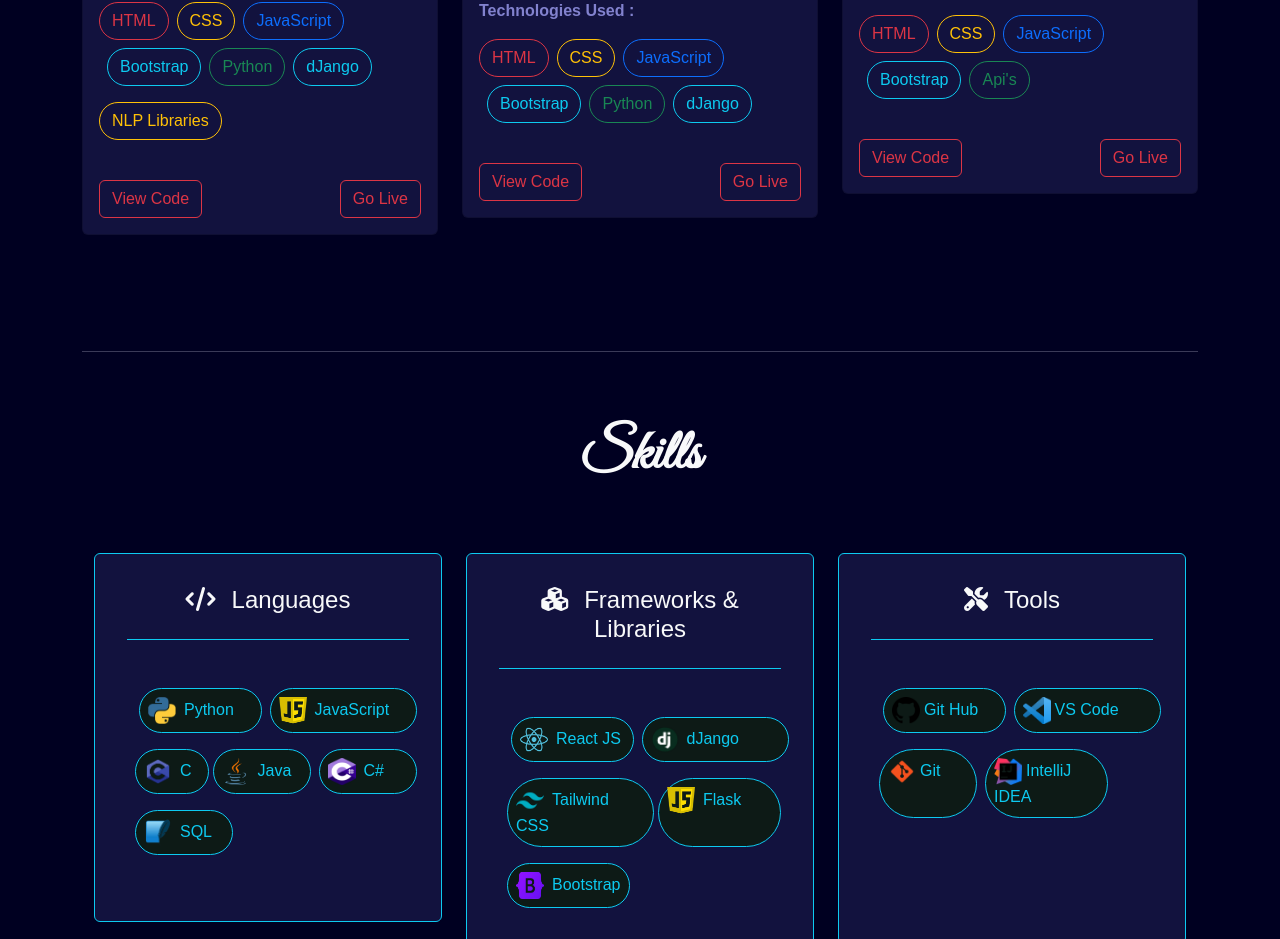
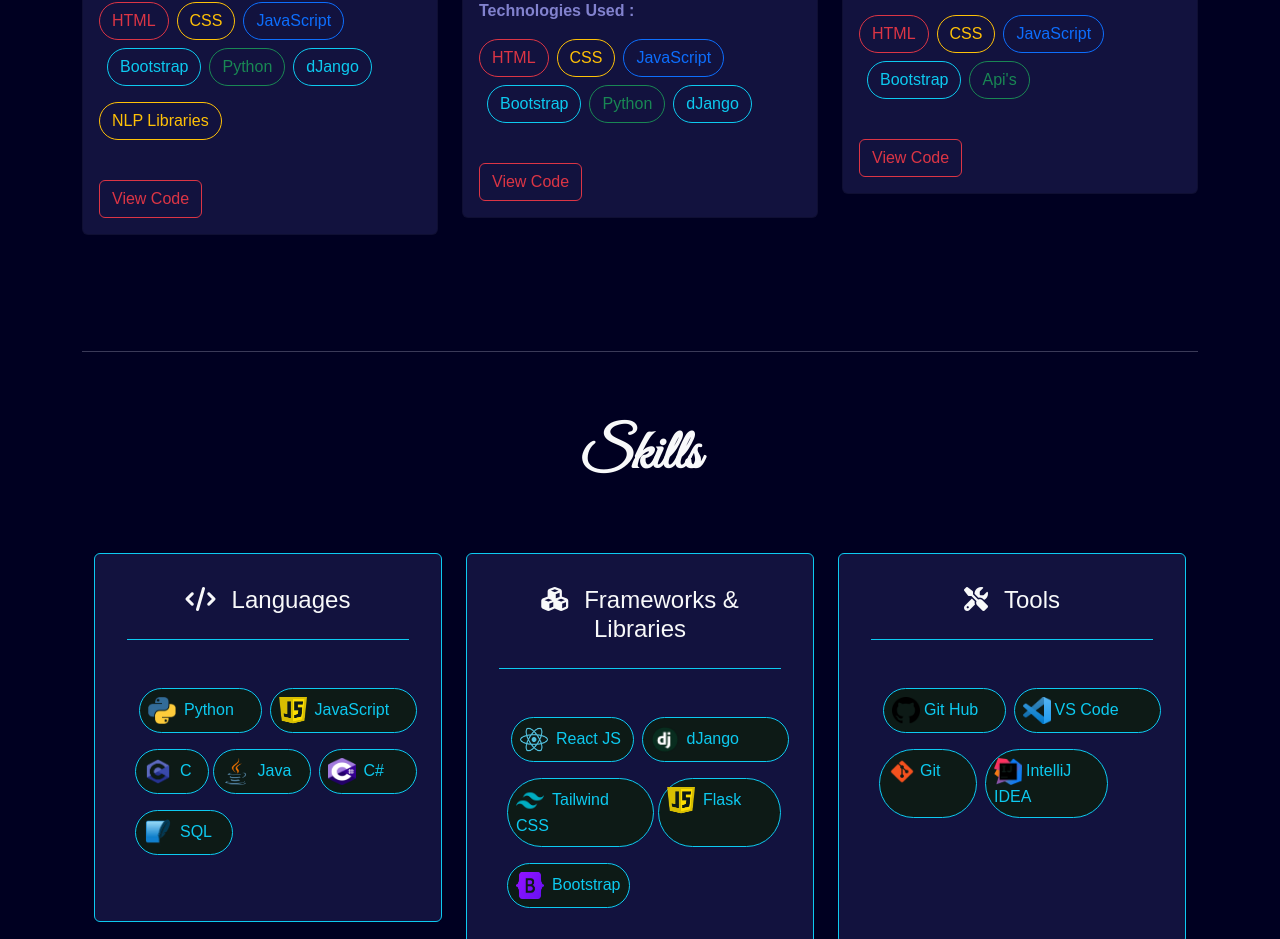
Before and after one commit to enamul-asad/Enamul_Portfolio, a React (Vite) app: page / in a window 1280 px wide. Shown: the part 2217-3156 px from the top of the page. Built offline with nearby package versions, Linux system fonts and the light colour scheme.

Commit message:
Update Projects.jsx

```diff
--- a/src/Compomnents/Projects.jsx
+++ b/src/Compomnents/Projects.jsx
@@ -36,7 +36,7 @@ function Projects() {
                                         <Button variant="outline-warning" className="my-2 rounded-pill">NLP Libraries</Button>
                                     </p>
                                     <Button variant="outline-danger" href="https://github.com/enamul-asad" className="mt-3">View Code</Button>
-                                    <Button variant="outline-danger" href="#" className="mt-3 float-end">Go Live</Button>
+                                    {/* <Button variant="outline-danger" href="#" className="mt-3 float-end">Go Live</Button> */}
                                 </Card.Text>
                             </Card.Body>
                         </Card>
@@ -63,7 +63,7 @@ function Projects() {
                                         <Button variant="outline-info" className="my-2 rounded-pill mx-2">dJango</Button>
                                     </p>
                                     <Button variant="outline-danger" href="https://github.com/enamul-asad" className="mt-3">View Code</Button>
-                                    <Button variant="outline-danger" href="#" className="mt-3 float-end">Go Live</Button>
+                                    {/* <Button variant="outline-danger" href="#" className="mt-3 float-end">Go Live</Button> */}
                                 </Card.Text>
                             </Card.Body>
                         </Card>
@@ -85,7 +85,7 @@ function Projects() {
 
                                     </p>
                                     <Button variant="outline-danger" href="https://github.com/enamul-asad" className="mt-3">View Code</Button>
-                                    <Button variant="outline-danger" href="#" className="mt-3 float-end">Go Live</Button>
+                                    {/* <Button variant="outline-danger" href="#" className="mt-3 float-end">Go Live</Button> */}
                                 </Card.Text>
                             </Card.Body>
                         </Card>
```
